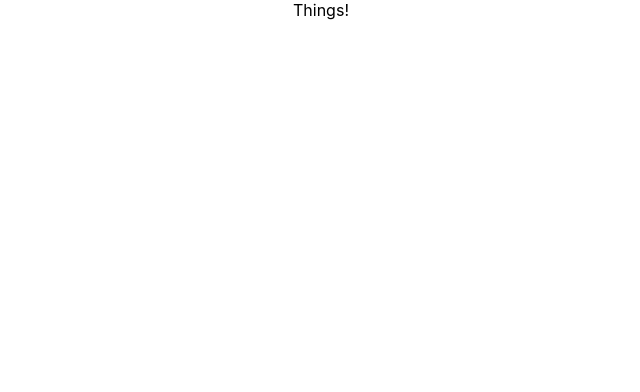
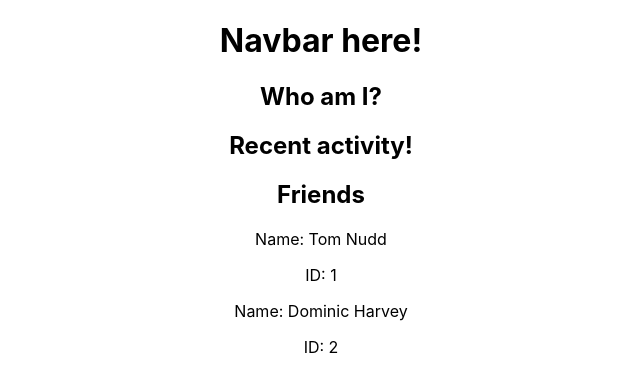
Before and after one commit to tomnudd/syncit, a React (Create React App) app in the folder client/: page / in a window 1280 px wide. Shown: the top 392 px of the page, without its empty margins (319-959 px from the left). Built offline with nearby package versions, Linux system fonts and the light colour scheme.

Commit message:
add some react components, initialise

```diff
--- a/client/src/App.js
+++ b/client/src/App.js
@@ -1,11 +1,19 @@
 import React from 'react';
+
+import MyFriends from "./components/MyFriends";
+import MyInfo from "./components/MyInfo";
+import Navbar from "./components/Navbar";
+import Recent from "./components/Recent";
 
 import './App.css';
 
 function App() {
   return (
     <div className="App">
-      Things!
+      <Navbar />
+      <MyInfo />
+      <Recent />
+      <MyFriends />
     </div>
   );
 }
--- /dev/null
+++ b/client/src/components/FriendItem.js
@@ -0,0 +1,12 @@
+import React from "react";
+
+function FriendItem(props) {
+    return (
+        <div>
+            <p>Name: {props.info.first} {props.info.last}</p>
+            <p>ID: {props.info.id}</p>
+        </div>
+    )
+}
+
+export default FriendItem;
--- /dev/null
+++ b/client/src/components/MyFriends.js
@@ -0,0 +1,42 @@
+import React from "react";
+
+import FriendItem from "./FriendItem";
+
+let friendsList = [
+    {
+        id: 1,
+        first: "Tom",
+        last: "Nudd"
+    },
+    {
+        id: 2,
+        first: "Dominic",
+        last: "Harvey"
+    }
+]
+
+class MyFriends extends React.Component {
+    constructor() {
+        super()
+        this.state = {
+          friends: friendsList,
+        }
+      }
+
+    render() {
+        const friendComponents = this.state.friends.map(friend =>
+            <FriendItem key={friend.id} info={friend} />
+          )
+
+        return (
+            <div>
+                <h2>Friends</h2>
+                <div className="list">
+                    {friendComponents}
+                </div>
+            </div>
+        )
+    }
+}
+
+export default MyFriends;
--- /dev/null
+++ b/client/src/components/MyInfo.js
@@ -0,0 +1,11 @@
+import React from "react";
+
+class MyInfo extends React.Component {
+    render() {
+        return (
+            <h2>Who am I?</h2>
+        )
+    }
+}
+
+export default MyInfo;
--- /dev/null
+++ b/client/src/components/Navbar.js
@@ -0,0 +1,11 @@
+import React from "react";
+
+class Navbar extends React.Component {
+    render() {
+        return (
+            <h1>Navbar here!</h1>
+        )
+    }
+}
+
+export default Navbar;
--- /dev/null
+++ b/client/src/components/Recent.js
@@ -0,0 +1,11 @@
+import React from "react";
+
+class Recent extends React.Component {
+    render() {
+        return (
+            <h2>Recent activity!</h2>
+        )
+    }
+}
+
+export default Recent;
```
Also changed, not shown: 2 other files (tests, documents, lock files or other folders).
